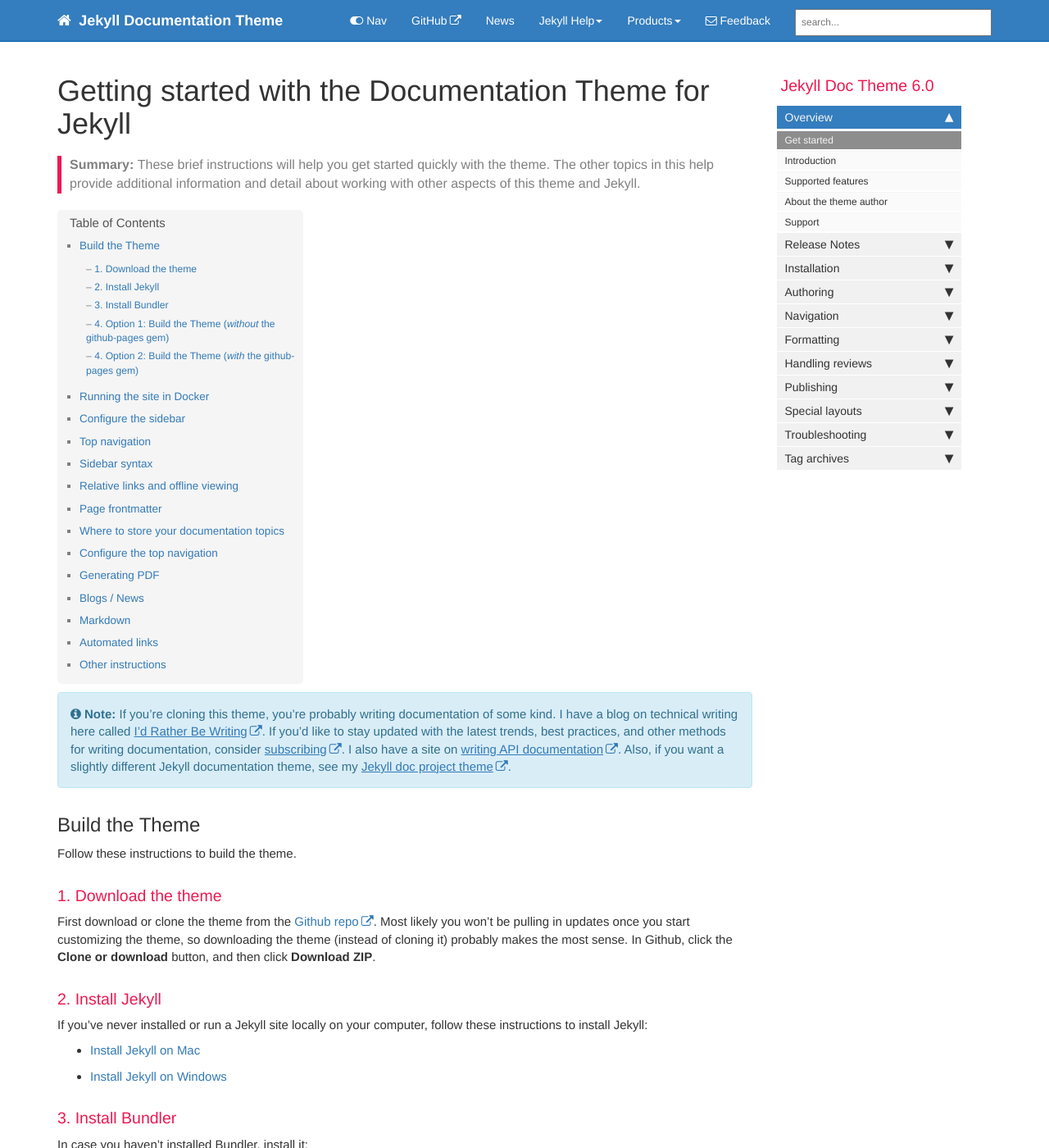
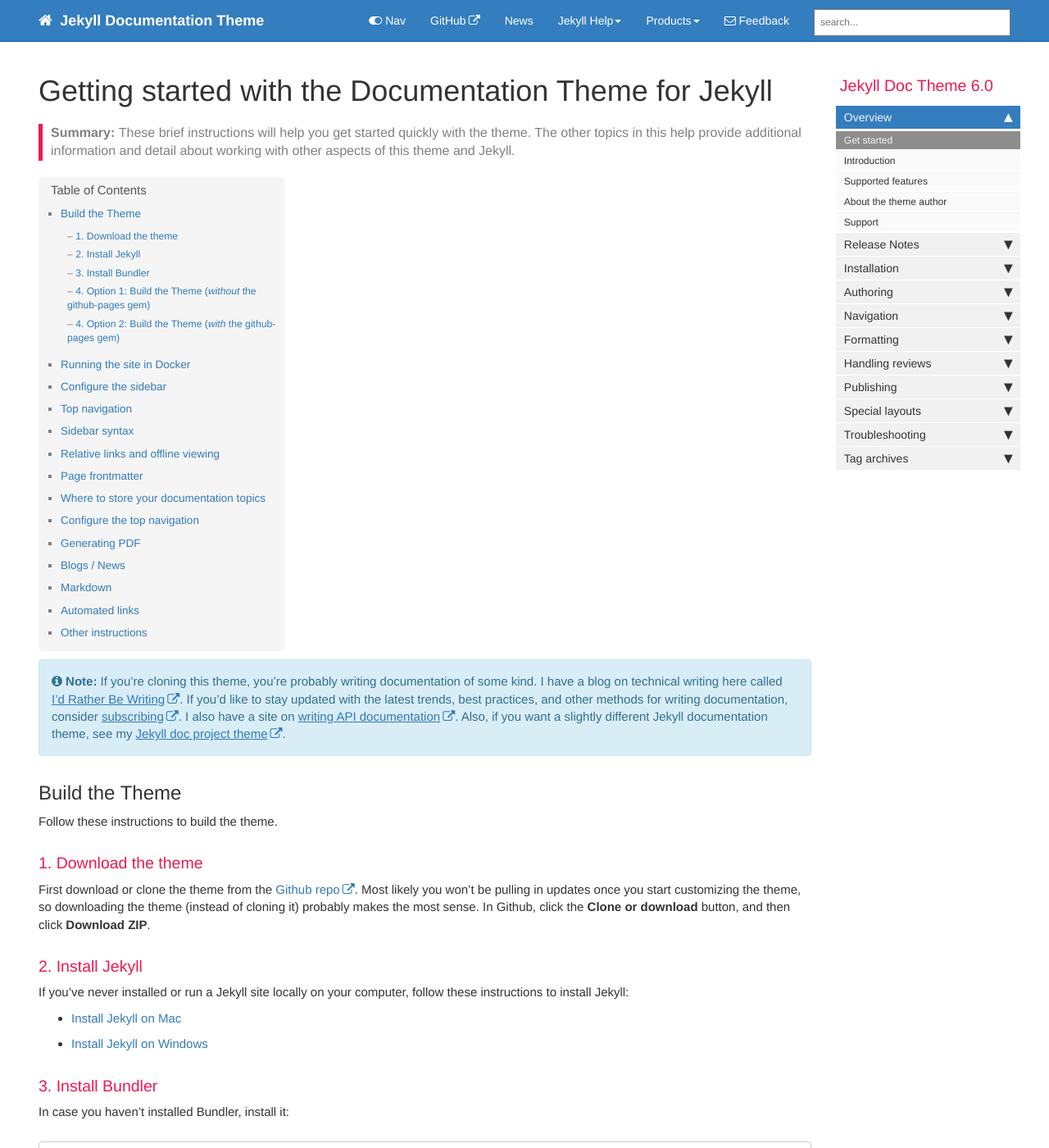
Before and after one commit to RadWolfie/Theme-Test, a Jekyll site: the page built from index.md, in a window 1280 px wide and 1400 px high. Shown: the whole window at 82% size. Built offline with Jekyll 4.4.1, drawn with Linux system fonts in a browser that asks for light colours; nearby versions of some CDN libraries; comment, search, counter and statistics services are not loaded.

Commit message:
Screen adjustment

```diff
--- a/css/custom/customstyles.css
+++ b/css/custom/customstyles.css
@@ -4,3 +4,15 @@
         float: right;
     }
 }
+/* Override page to display on whole screen instead of static width. */
+@media (min-width: 768px) {
+    .container {
+        width: 95% !important;
+    }
+    .col-md-9 {
+        width: 80% !important;
+    }
+    .col-md-3 {
+        width: 20% !important;
+    }
+}
```
